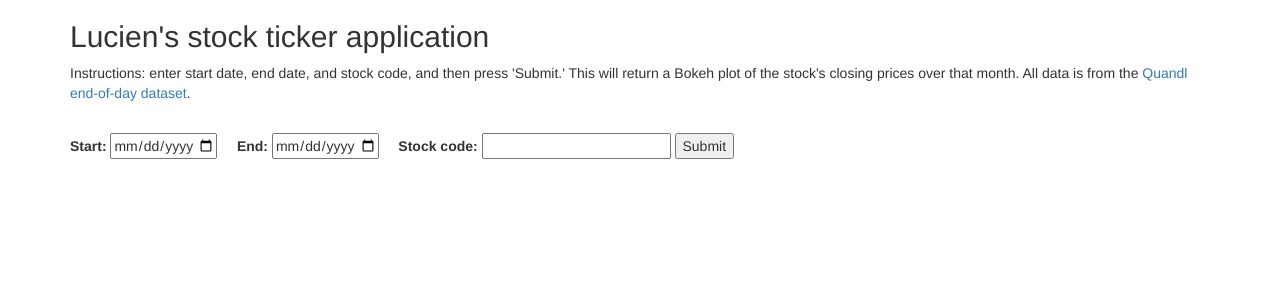
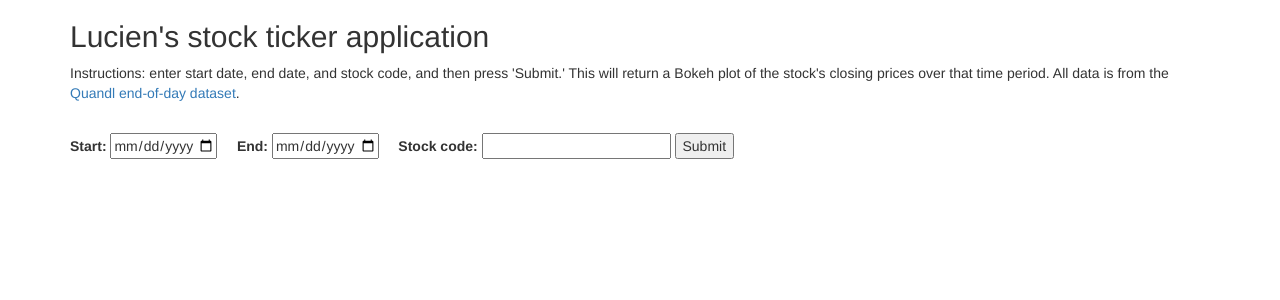
Before and after one commit to lucien-sim/lucien-stock-ticker, a Flask app: template templates/index.html in a window 1280 px wide. Shown: the top 300 px of the page. Run offline with Flask 2, Linux system fonts and the light colour scheme; the template is opened without the code that fills it, so the values that code supplies are empty; some libraries are stand-ins or nearby versions.

Commit message:
modified index.html

```diff
--- a/templates/index.html
+++ b/templates/index.html
@@ -25,8 +25,8 @@
                 <div class="col-lg-12 text-left">
                     <h2>Lucien's stock ticker application</h2>
                     <p>Instructions: enter start date, end date, and stock code, and then press 'Submit.' This will
-                        return a Bokeh plot of the stock's closing prices over that month. All data is from the
-                        <a href='https://www.quandl.com/'>Quandl</a>
+                        return a Bokeh plot of the stock's closing prices over that time period. All data is from
+                        the <a href='https://www.quandl.com/'>Quandl</a>
                         <a href='https://www.quandl.com/data/EOD-End-of-Day-US-Stock-Prices?filterSelection=sample'>
                         end-of-day dataset</a>.</p>
                 </div>
```
